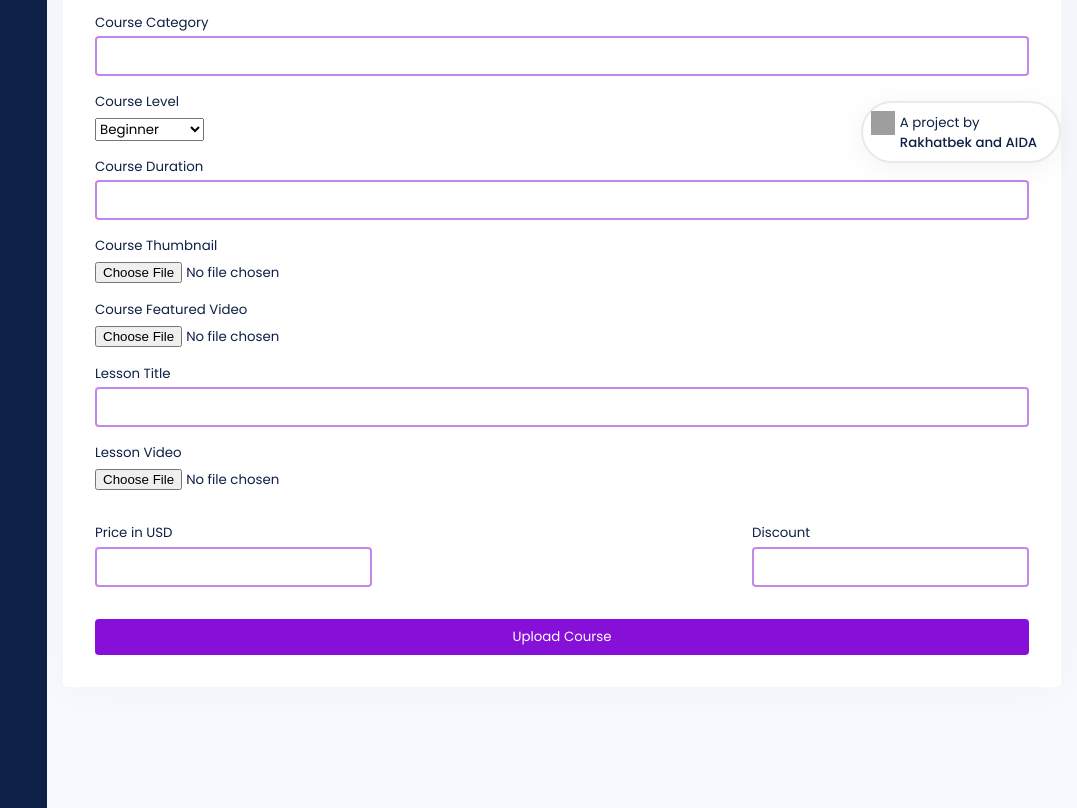
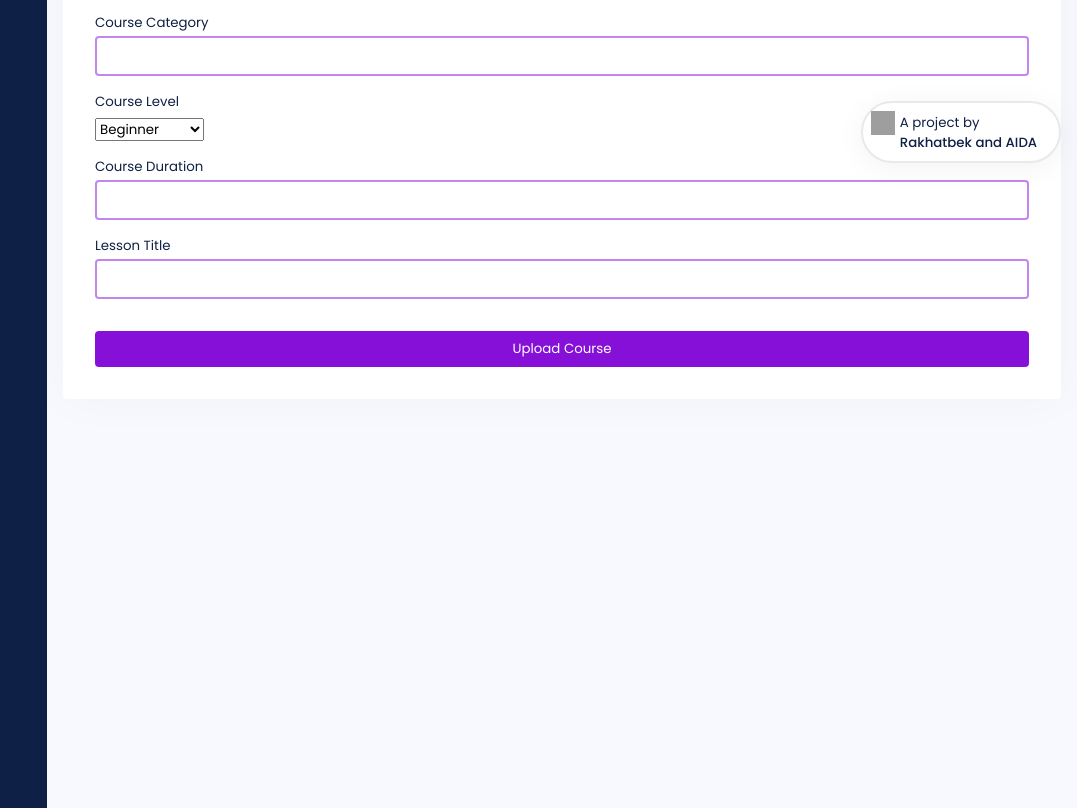
Before and after one commit to r4khic/diploma, a Django app: page /dashboard/upload/ in a window 1280 px wide. Shown: the part 621-1429 px from the top of the page, without its empty margins (203-1280 px from the left). Run offline with Django 5.2, Linux system fonts and the light colour scheme; the visitor is signed in with stand-in values (Sample User, id 1); grey boxes are pictures that could not be loaded.

Commit message:
FIX BUGS

```diff
--- a/UNTACADEMYPR/urls.py
+++ b/UNTACADEMYPR/urls.py
@@ -20,4 +20,5 @@ from django.urls import path, include
 urlpatterns = [
     path('admin/', admin.site.urls),
     path('', include('main.urls')),
+    path('accounts/', include('allauth.urls')),
 ]
--- a/main/views.py
+++ b/main/views.py
@@ -124,7 +124,6 @@ def upload(request):
         requirements = request.POST['requirements']
         content = request.POST['content']
         category = request.POST['category']
-
         lesson_title = request.POST['lesson_title']
 
 
--- a/templates/account/login.html
+++ b/templates/account/login.html
@@ -1,7 +1,6 @@
 {% extends "base.html" %}
 {% load static %}
 {% load i18n %}
-{% load account socialaccount %}
 
 
 {% block title %}Sign In{% endblock %}
@@ -17,7 +16,6 @@
         </div>
         <div>
       <h1>Sign in to continue</h1>
-      {% get_providers as socialaccount_providers %}
       {% if socialaccount_providers %}
         {% comment %} <p>{% blocktrans with site.name as site_name %}Please sign in with one
         of your existing third party accounts. Or, <a href="{{ signup_url }}">sign up</a>
@@ -39,7 +37,6 @@
       {% comment %} <div class="socialaccount_ballot">
         <ul class="socialaccount_providers"> {% endcomment %}
           {% comment %} {% include "socialaccount/snippets/provider_list.html" with process="login" %} {% endcomment %}
-          <a class="login-via-btn" href="{% provider_login_url 'google' %}">Login via Google</a>
         {% comment %} </ul> {% endcomment %}
         {% comment %} <div class="login-or">{% trans 'or' %}</div> {% endcomment %}
       {% comment %} </div> {% endcomment %}
--- a/templates/account/signup.html
+++ b/templates/account/signup.html
@@ -3,7 +3,6 @@
 {% load i18n %}
 {% load static %}
 
-{% load account socialaccount %}
 
 {% block title %}Sign up{% endblock %}
 
@@ -26,7 +25,6 @@
             {% endif %}
             <button style='width: 100%' type="submit">Sign Up</button>
           </form>
-          <a style='margin-top: 1rem;' class="login-via-btn" href="{% provider_login_url 'google' %}">Login via Google</a>
         </div>
       </div>
     </div>
--- a/templates/dashboard-base.html
+++ b/templates/dashboard-base.html
@@ -63,73 +63,9 @@
 
     <!-- Desktop Categories -->
 
-    <div style='right: 3rem;' class="desktop-categories">
-        <ul>
-            <div>
-                <div style='border-bottom: 2px solid #f8f8ff; border-top: 2px solid #f8f8ff;'>
-                    <a href = '#'><li>Development</li></a>
-                </div>
-                <a href = '#'><li>Web Development</li></a>
-                <a href = '#'><li>Game Development</li></a>
-                <a href = '#'><li>Software Development</li></a>
-            </div>
-            <div>
-                <div style='border-top: 2px solid #f8f8ff; border-bottom: 2px solid #f8f8ff;'>
-                    <a href = '#'><li>Design</li></a>
-                </div>
-                <a href = '#'><li>Web Design</li></a>
-                <a href = '#'><li>Graphic Design</li></a>
-                <a href = '#'><li>Game Design</li></a>
-                <a href = '#'><li>Illustration</li></a>
-                <a href = '#'><li>Animation</li></a>
-            </div>
-            <div>
-                <div style='border-top: 2px solid #f8f8ff; border-bottom: 2px solid #f8f8ff;'>
-                    <a href = '#'><li>Marketing</li></a>
-                </div>
-                <a href = '#'><li>Digital Marketing</li></a>
-                <a href = '#'><li>Content Marketing</li></a>
-                <a href = '#'><li>Affiliate Marketing</li></a>
-                <a href = '#'><li>Product Marketing</li></a>
-            </div>
-        </ul>
-    </div>
 
     <!-- Mobile Menu -->
 
-    <div class='mob-menu'>
-        <ul>
-            <a href = '/'><li>Home</li></a>
-            <a href = '/about'><li>About</li></a>
-            <a href = '/contact'><li>Contact</li></a>
-            <a href="javascript:void(0);"><li style='display: flex; justify-content: baseline; border-bottom: 2px solid #f8f8ff;'>
-                <span>Categories</span>
-                <img class='categories-btn' style='height: 1.5rem; width: 1.5rem; cursor: pointer;' src='{% static 'img/down.svg' %}'>
-                <img class='categories-close-btn' style='height: 1.5rem; width: 1.5rem; cursor: pointer;' src='{% static 'img/up.svg' %}'>
-            </li></a>
-            <div style='border-bottom: 2px solid #f8f8ff;' class='mob-categories'>
-            <a href = '#'><li>Development</li></a>
-            <a href = '#'><li>Business</li></a>
-            <a href = '#'><li>Finance</li></a>
-            <a href = '#'><li>Design</li></a>
-            <a href = '#'><li>Marketing</li></a>
-            <a href = '#'><li>Lifestyle</li></a>
-            </div>
-            <div class='mob-menu-signup'>
-                {% if user.is_authenticated %}
-                <a href='/accounts/signup/'><li style='display: none; text-align: center; margin: .4rem .5rem; padding: .2rem 0; background-color: #8710d8; color: #fff; border-radius: 4px; border-bottom: 2px solid #f8f8ff;'>Signup</li></a>
-                {% else %}
-                <a href='/accounts/signup'><li style='text-align: center; margin: .4rem .5rem; padding: .2rem 0; background-color: #8710d8; color: #fff; border-radius: 4px; border-bottom: 2px solid #f8f8ff;'>Signup</li></a>
-                {% endif %}
-
-                {% if user.is_authenticated %}
-                <a href='/accounts/logout'><li style='text-align: center; margin: .4rem .5rem; padding: .2rem 0; background-color: #8710d8; color: #fff; border-radius: 4px; border-bottom: 2px solid #f8f8ff;'>Logout</li></a>
-                {% else %}
-                <a href='/accounts/login'><li style='text-align: center; margin: .4rem .5rem; padding: .2rem 0; background-color: #8710d8; color: #fff; border-radius: 4px; border-bottom: 2px solid #f8f8ff;'>Login</li></a>
-                {% endif %}
-            </div>
-        </ul>
-    </div>
 
     <!-- Main content -->
     <main>
--- a/templates/dashboard/upload.html
+++ b/templates/dashboard/upload.html
@@ -43,29 +43,9 @@
       <label for="duration">Course Duration</label>
       <input type="text" class="form-control" id="duration" name="duration" required>
     </div>
-    <div class="">
-      <label for="thumbnail">Course Thumbnail</label>
-      <input type="file" class="form-control-file" id="thumbnail" name="thumbnail" accept="image/*" required>
-    </div>
-    <div class="">
-      <label for="featured_video">Course Featured Video</label>
-      <input type="file" class="form-control-file" id="featured_video" name="featured_video" accept="video/*" required>
-    </div>
     <div>
       <label for="lesson_title">Lesson Title</label>
       <input style='margin-bottom: 1rem' type="text" class="form-control" id="lesson_title" name="lesson_title" required>
-      <label for="lesson_video">Lesson Video</label>
-      <input type="file" class="form-control-file" id="lesson_title" name="lesson_video" accept="video/*" required>
-    </div>
-    <div style='display: flex; gap: 1rem; justify-content: space-between;'>
-      <div>
-        <label for="price">Price in USD</label>
-        <input type="text" class="form-control" id="price" name="price" required>
-      </div>
-      <div>
-        <label for="discount">Discount</label>
-        <input type="text" class="form-control" id="discount" name="discount" required>
-      </div>
     </div>
 
     {% comment %} <h2>Course lessons</h2> {% endcomment %}
```
Also changed, not shown: UNTACADEMYPR/settings.py (+14 -3 lines).
